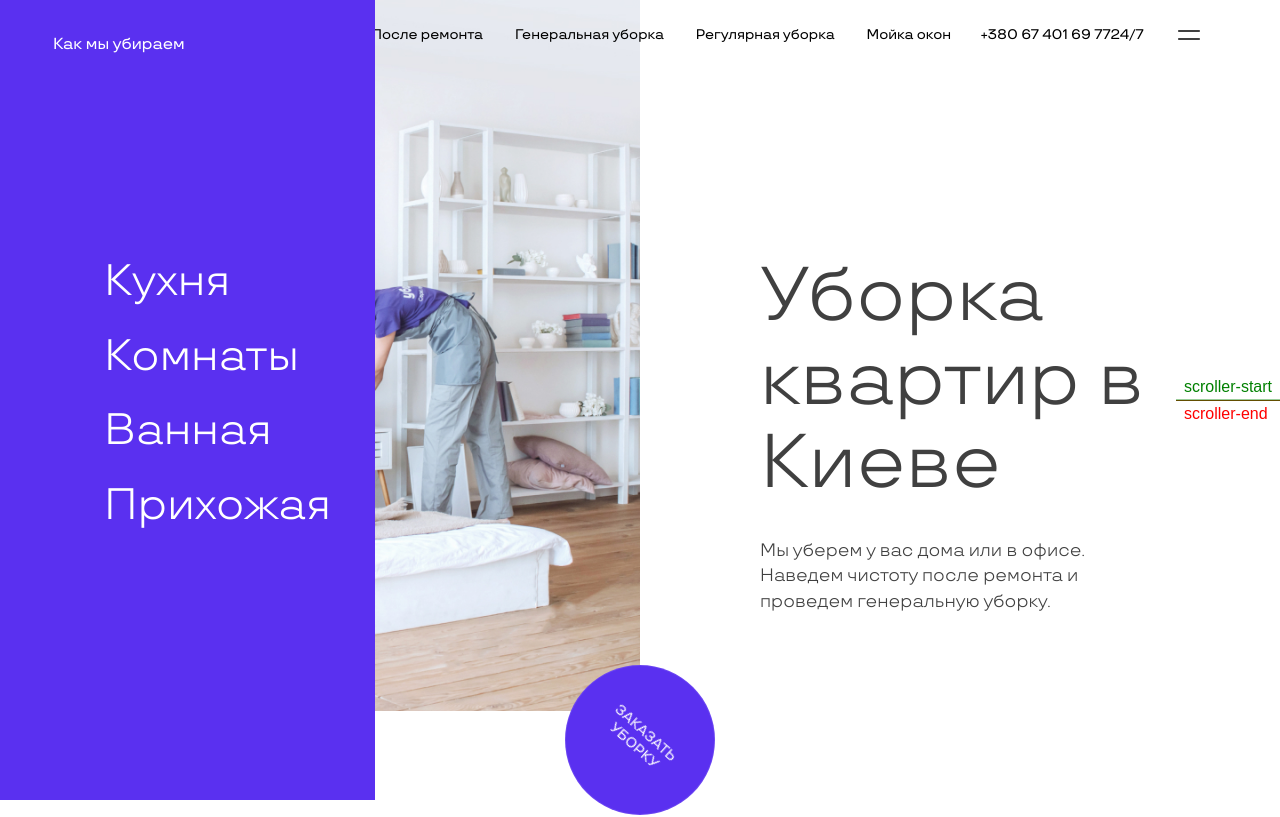
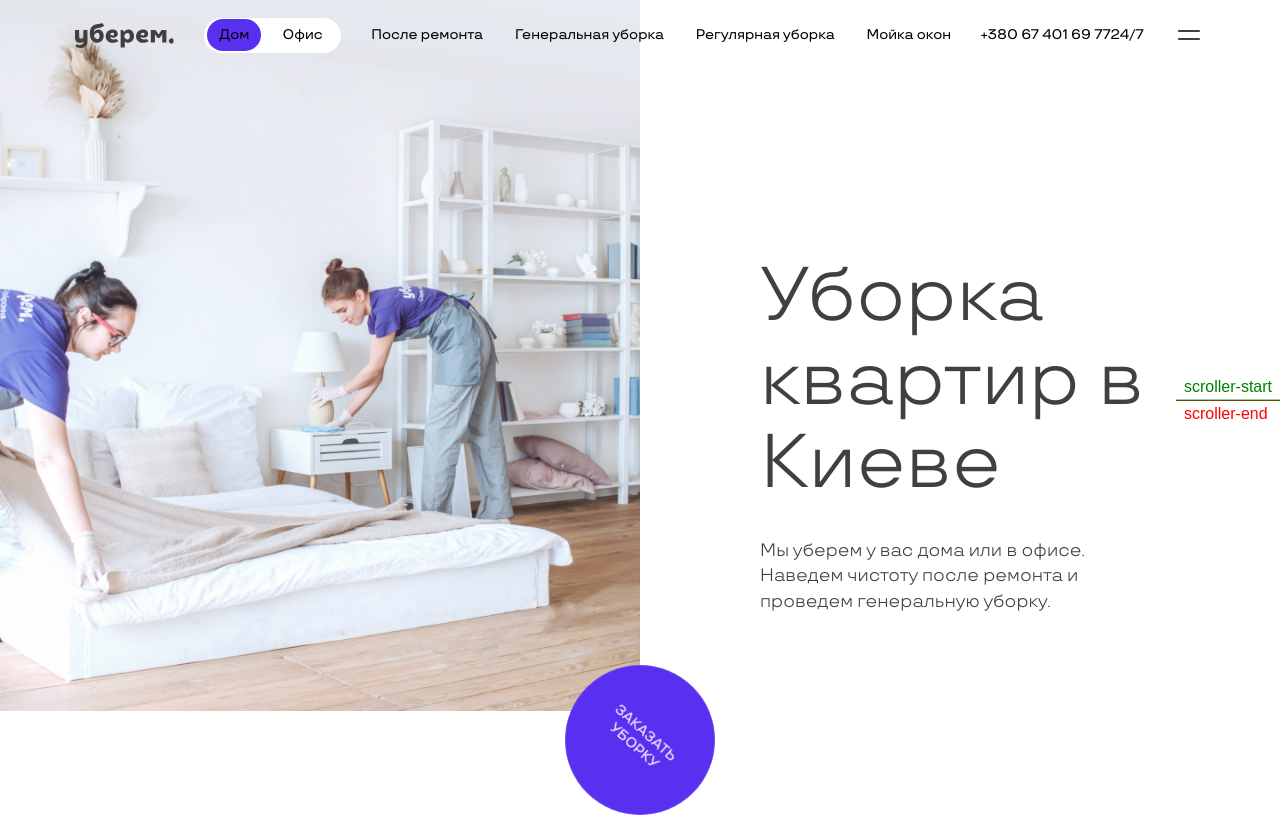
Before and after one commit to TOR968/task-redlab, a React (Create React App) app: page / in a window 1280 px wide. Shown: the top 817 px of the page. Built offline with nearby package versions, Linux system fonts and the light colour scheme.

Commit message:
Update index.scss

```diff
--- a/src/index.scss
+++ b/src/index.scss
@@ -6,4 +6,3 @@
 @import './styles/components/order';
 @import './styles/components/advantages';
 @import './styles/components/howWeClean';
-@import './styles/components/example';
```
